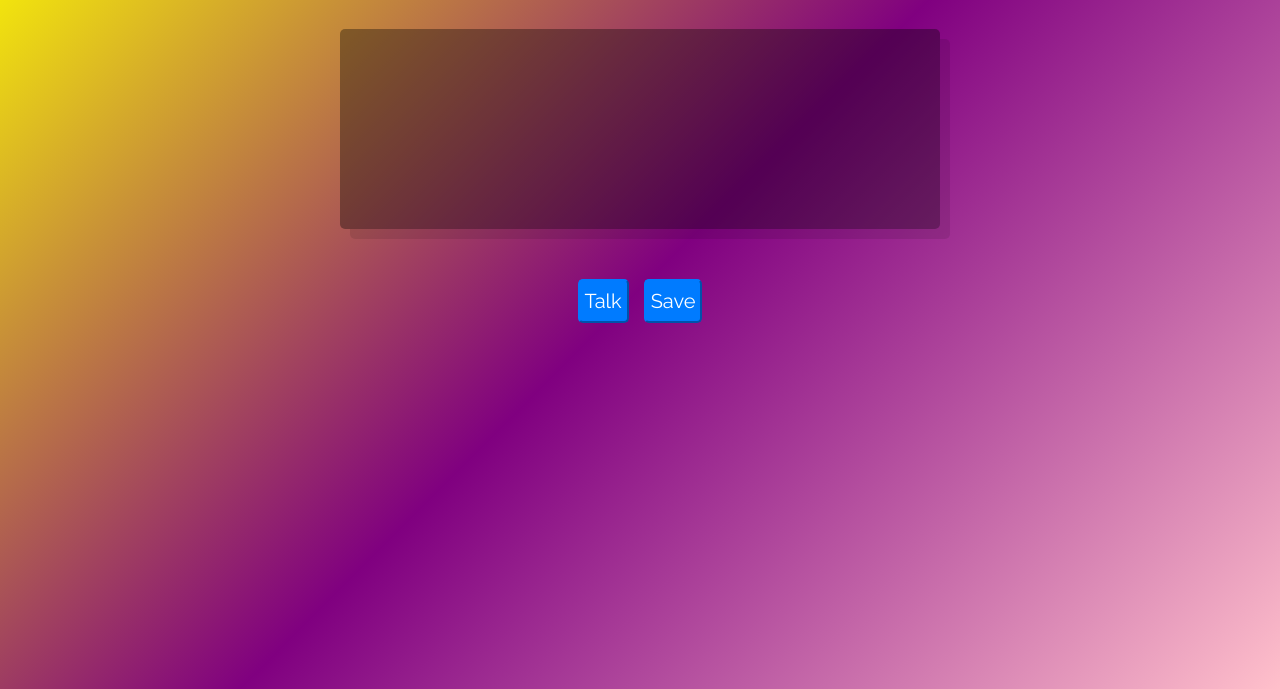
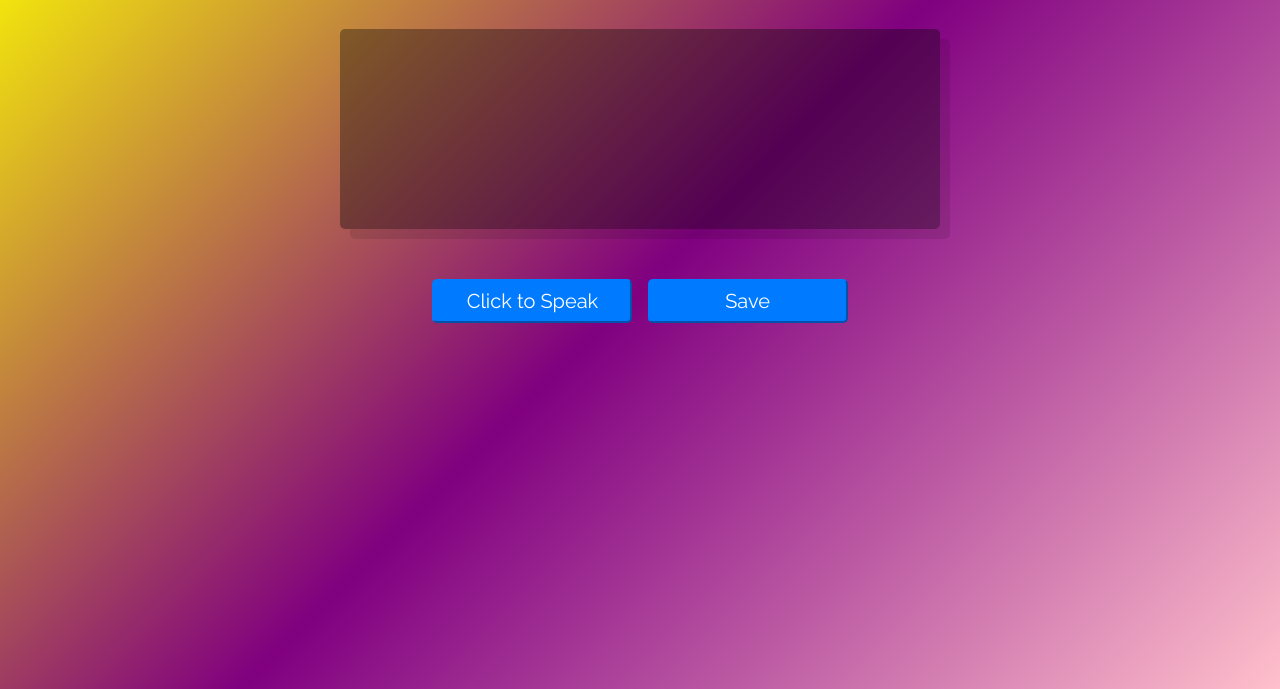
Before and after one commit to roshanakhan/speech-journal, a plain HTML site: page index.html in a window 1280 px wide. Shown: the part 111-800 px from the top of the page. Drawn offline with nearby package versions, Linux system fonts and the light colour scheme.

Commit message:
edited buttons

```diff
--- a/index.html
+++ b/index.html
@@ -19,8 +19,8 @@
           <p id="final"></p>
             <p id="interim"></p>
         </div>
-        <div class="text-center">
-            <button id="talk-btn" class="talk-btn btn-primary">Talk</button>
+        <div class="buttons text-center">
+            <button id="talk-btn" class="talk-btn btn-primary">Click to Speak</button>
             <button id="save-btn" class="save-btn btn-primary">Save</button>
             <p id="status"></p>
 
--- a/style.css
+++ b/style.css
@@ -43,14 +43,21 @@ html {
       height: 200px;
   }
 
+  .buttons {
+    flex-direction: column;
+    justify-content: center;
+    align-self: center;
+  }
 
   .talk-btn {
     padding: 5px;
     margin-right: 10px;
     border-radius: 5px;
+    width: 200px;
   }
 
   .save-btn {
+    width: 200px;
     padding: 5px;
     border-radius: 5px;
 
```
